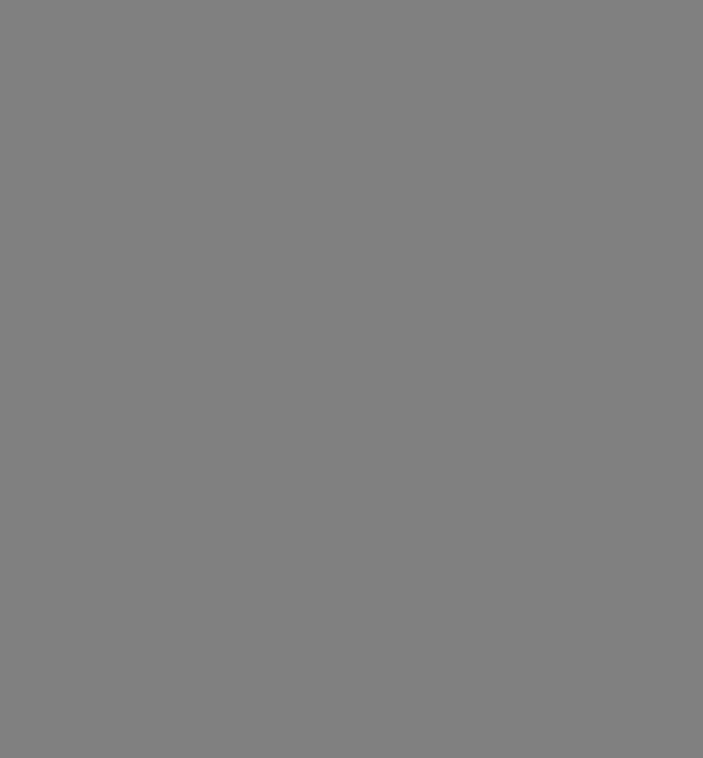
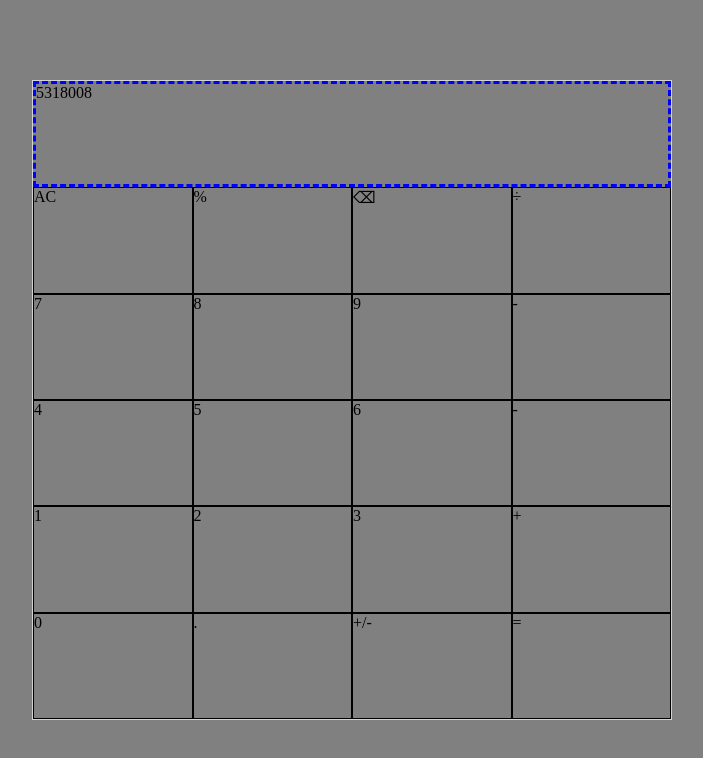
Before and after one commit to polyphonika/calculator, a plain HTML site: page index.html in a window 1280 px wide. Shown: the whole page, without its empty margins (288-991 px from the left). Drawn offline with Linux system fonts and the light colour scheme.

Commit message:
initial calculator html  scaffolding

```diff
--- a/calculator.js
+++ b/calculator.js
@@ -6,3 +6,27 @@ const divide = (a,b) => a/b;
 const multiply = (a,b) => a*b;
 
 // TODO: add scientific functions later or at least extras such as exponents
+// TODO: Handle negatives, NaN values, errors
+
+// console.log(add(-5,3));
+// console.log(subtract(5,-3));
+// console.log(divide(6,4));
+// console.log(multiply(5,3))
+
+let firstNumber;
+let secondNumber;
+let operator;
+
+const operate = (a,o,b) => {
+    const operations = {
+        '+': add,
+        '-': subtract,
+        '/': divide,
+        '*': multiply
+    };
+
+    return operations[o] ? operations[o](a, b) : null;
+}
+
+// console.log(operate(5,'*',3));
+// console.log(1/6);
--- a/index.html
+++ b/index.html
@@ -4,13 +4,33 @@
     <meta charset="UTF-8">
     <meta name="viewport" content="width=device-width, initial-scale=1.0">
     <title>The Odin Project: Calculator</title>
-    <style>
-        body {
-            background-color: grey;
-        }
-    </style>
+    <link rel="stylesheet" href="style.css">
 </head>
 <body>
+    <div id="calculator">
+        <div id="display">5318008</div>
+        <div class="button">AC</div>
+        <div class="button">%</div>
+        <div class="button">⌫</div>
+        <div class="button">&div;</div>
+        <div class="button">7</div>
+        <div class="button">8</div>
+        <div class="button">9</div>
+        <div class="button">-</div>
+        <div class="button">4</div>
+        <div class="button">5</div>
+        <div class="button">6</div>
+        <div class="button">-</div>
+        <div class="button">1</div>
+        <div class="button">2</div>
+        <div class="button">3</div>
+        <div class="button">+</div>
+        <div class="button">0</div>
+        <div class="button">.</div>
+        <div class="button">+/-</div>
+        <div class="button">=</div>
+    </div>
 
+    <script src="calculator.js"></script>
 </body>
 </html>
--- /dev/null
+++ b/style.css
@@ -0,0 +1,36 @@
+* {
+    margin: 0;
+    padding: 0;
+    box-sizing: border-box;
+}
+
+body {
+    background-color: grey;
+    display: flex;
+    align-items: center;
+    height: 100vh;
+    justify-content: center;;
+    }
+
+#calculator {
+    border: 1px solid lightgray;
+    height: 80vh;
+    width: 80vh;
+    display: flex;
+    flex-wrap:wrap;
+}
+
+#display {
+    flex-basis: 100%;
+    border: 3px dashed blue;
+    height: calc(100%/6);
+    /* width: 50wvh; */
+    /* width: 100%; */
+}
+
+.button {
+    flex-basis: 25%;
+    height: calc(100%/6);
+    border: 1px solid black;
+
+}
```
Also changed, not shown: notes.txt (added).
